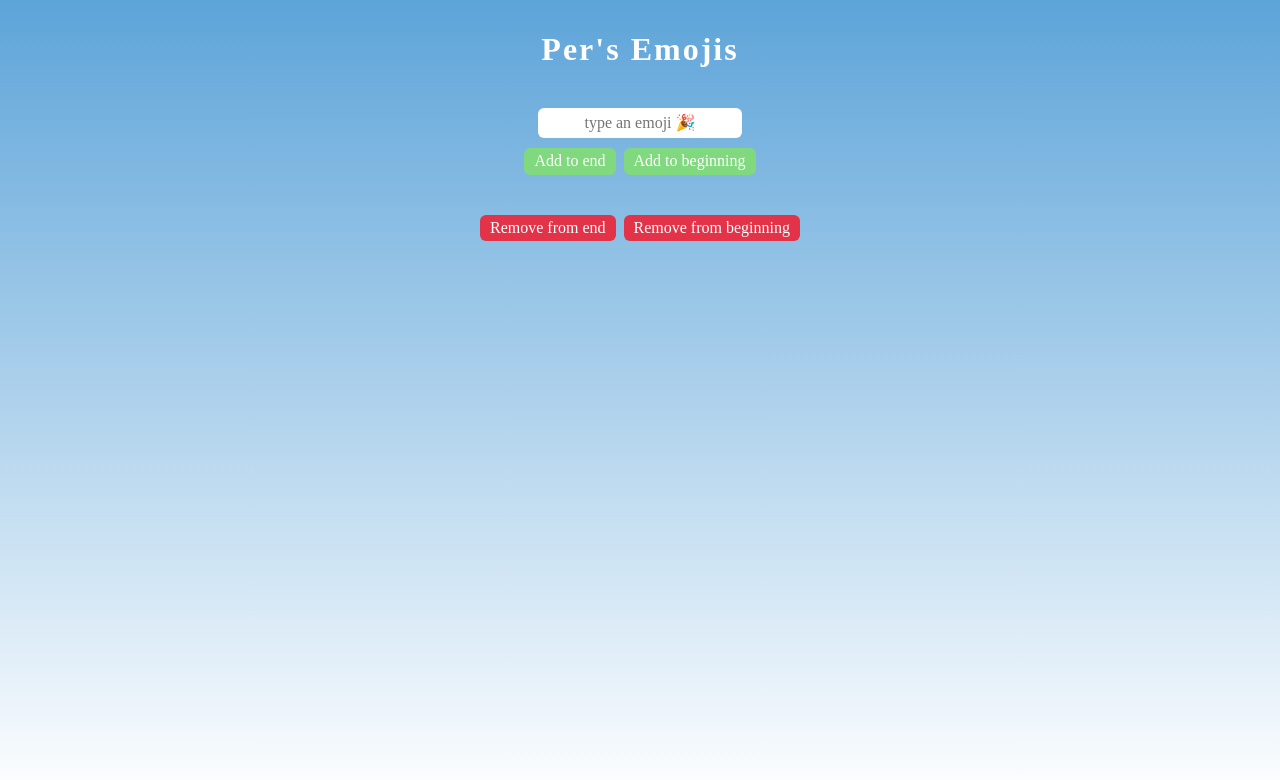
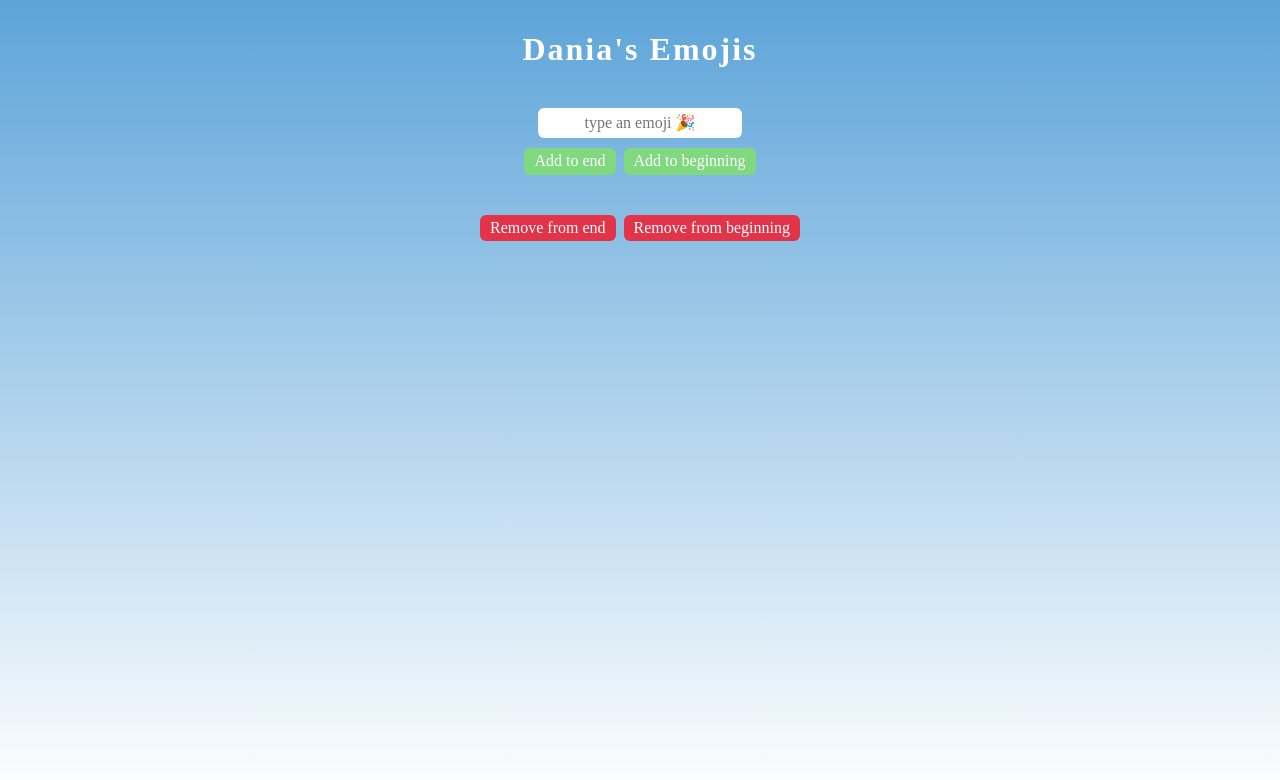
Before and after one commit to DaniaAfridi/my-emoji-app, a plain HTML site: page index.html in a window 1280 px wide. Drawn offline with nearby package versions, Linux system fonts and the light colour scheme; a web font is replaced by a local one.

Commit message:
fixed name

```diff
--- a/index.html
+++ b/index.html
@@ -4,7 +4,7 @@
         <link href="https://fonts.googleapis.com/css2?family=Baloo&display=swap" rel="stylesheet">
     </head>
     <body>
-        <h1>Per's Emojis</h1>
+        <h1>Dania's Emojis</h1>
         <div id="emoji-container"></div>
         <input type="text" id="emoji-input" placeholder="type an emoji 🎉">
         <div class="buttons-wrapper">
```
